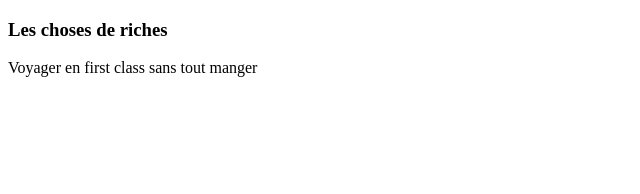
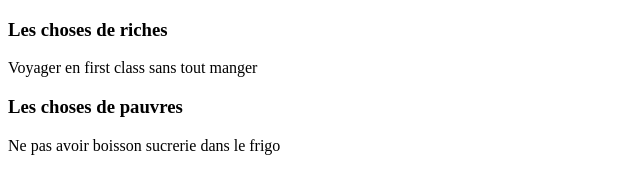
Before and after one commit to johnOfGod33/HTML-CSS-SASS, a plain HTML site: page Partie 1/index.html in a window 1280 px wide. Shown: the whole page, without its empty margins (0-640 px from the left). Drawn offline with Linux system fonts and the light colour scheme.

Commit message:
premiere modification dans la branche alternative1

```diff
--- a/Partie 1/index.html
+++ b/Partie 1/index.html
@@ -10,5 +10,9 @@
    <div>
     <p>Voyager en first class sans tout manger</p>
    </div>
+   <div>
+    <h3>Les choses de pauvres</h3>
+    <p>Ne pas avoir boisson sucrerie dans le frigo </p>
+   </div>
 </body>
 </html>
```
